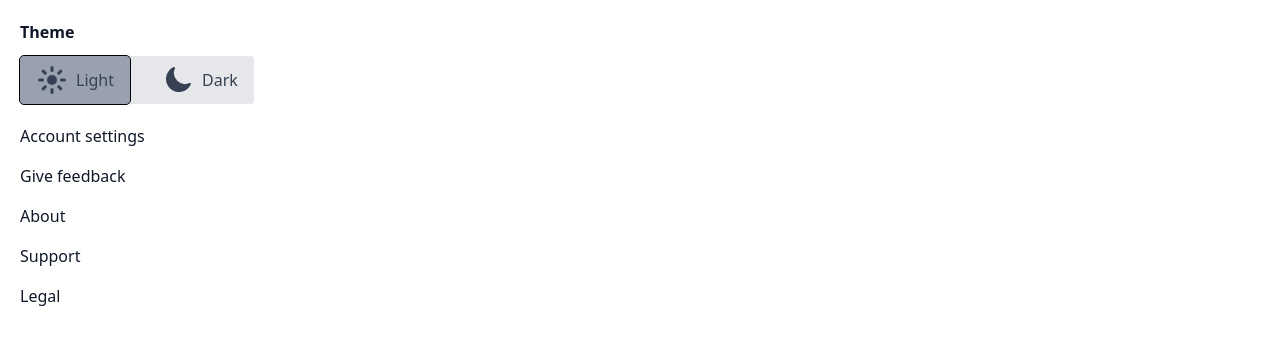
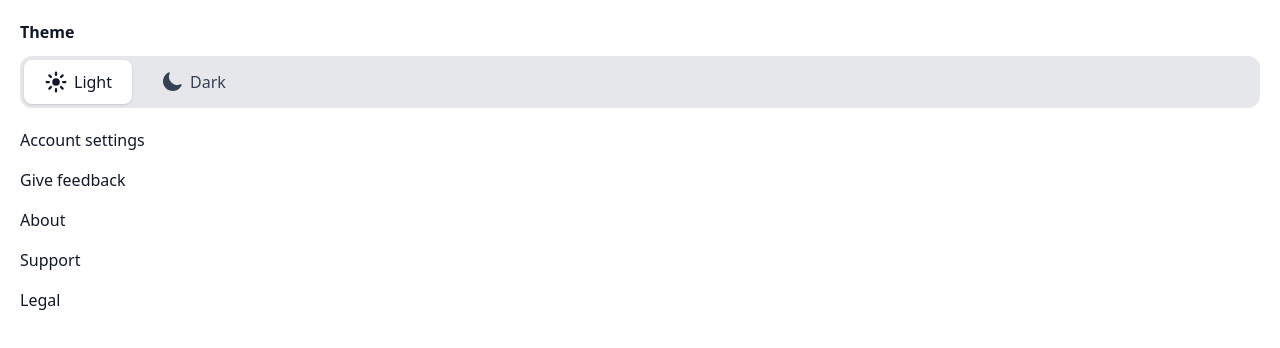
Before and after one commit to TeluadOat/theme-switcher-app, a React (Vite) app: page / in a window 1280 px wide. Shown: the top 348 px of the page. Built offline with nearby package versions, Linux system fonts and the light colour scheme.

Commit message:
feat: improve styles on ThemeToggle component

```diff
--- a/src/App.css
+++ b/src/App.css
@@ -18,8 +18,3 @@ button {
   display: flex;
   align-items: center;
 }
-
-.toggle-bar {
-  /* border: 2px solid green; */
-  display: flex;
-}
--- a/src/components/ThemeToggle.jsx
+++ b/src/components/ThemeToggle.jsx
@@ -7,12 +7,12 @@ export default function ThemeToggle() {
     const { theme, toggleLightTheme, toggleDarkTheme } = useContext(ThemeContext);
 
     return (
-        <div className={`toggle-bar rounded w-fit ${theme === "light" ? "bg-gray-200" : "bg-black"}`} >
-            <button onClick={toggleLightTheme} className={`px-4 py-2 rounded transition-colors ${theme === "light" ? "bg-gray-400 text-gray-700 outline outline-black" : "bg-black text-gray-500"}`}>
-                <SunIcon className="h-8 w-8 mr-2" />Light
+        <div className={`toggle-bar flex items-center rounded-xl gap-2 p-1 transition-colors ${theme === "light" ? "bg-gray-200" : "bg-gray-800"}`} >
+            <button onClick={toggleLightTheme} className={`flex items-center gap-1.5 px-5 py-2.5 rounded-lg font-medium transition-all ${theme === "light" ? "bg-white text-gray-900 shadow" : "text-gray-300 hover:bg-gray-700"}`}>
+                <SunIcon className="h-6 w-6" />Light
             </button>
-            <button onClick={toggleDarkTheme} className={`px-4 py-2 rounded transition-colors ml-4 ${theme === "light" ? "bg-gray-200 text-gray-700" : "bg-gray-800 text-gray-500 outline outline-white"}`}>
-                <MoonIcon className="h-8 w-8 mr-2" />Dark
+            <button onClick={toggleDarkTheme} className={`flex items-center gap-1.5 px-5 py-2.5 rounded-lg font-medium transition-all ${theme === "light" ? "text-gray-700 hover:bg-gray-300" : "bg-gray-900 text-white shadow"}`}>
+                <MoonIcon className="h-6 w-6" />Dark
             </button>
         </div >
     );
```
